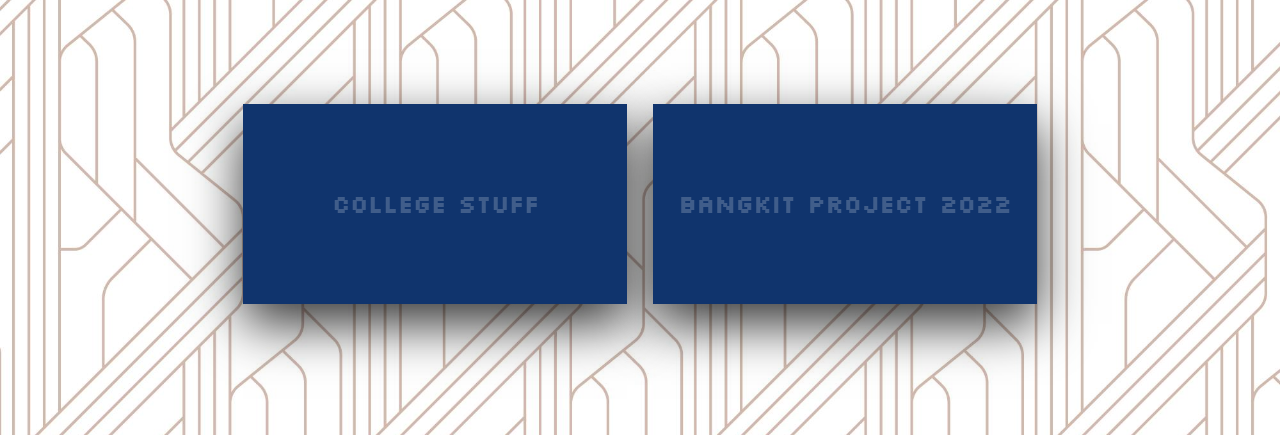
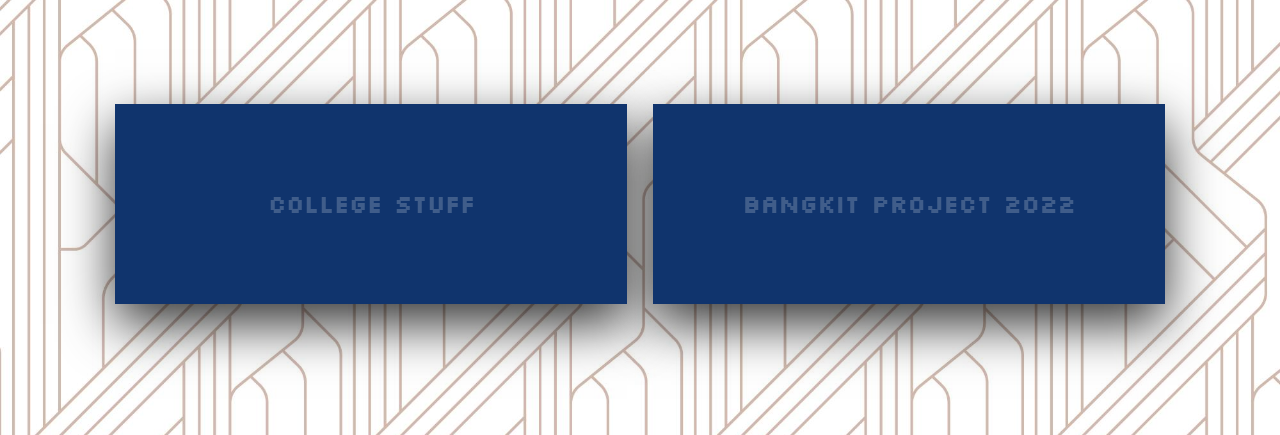
Before and after one commit to HasyimAP/HasyimAP.github.io, a plain HTML site: page index.html in a window 1280 px wide. Shown: the part 365-800 px from the top of the page. Drawn offline with Linux system fonts and the light colour scheme.

Commit message:
Update style.css

```diff
--- a/style.css
+++ b/style.css
@@ -43,7 +43,7 @@ p.header {
 }
 
 .container .card .face{
-    width: 30vw;
+    width: 40vw;
     height: 200px;
     transition: 0.5s;
 }
@@ -103,6 +103,21 @@ p.header {
     text-align: center;
 }
 
+.container .card .face.face2 .content a{
+    margin: 15px 0 0;
+    display: inline-block;
+    text-decoration: none;
+    font-weight: 900;
+    color: rgb(40, 39, 39);
+    padding: 5px;
+    border: 3px solid rgb(40, 39, 39);
+}
+
+.container .card .face.face2 .content a:hover {
+    background: rgb(40, 39, 39);
+    color: #fff;
+}
+
 @media(max-width: 700px){
     .container{
         font-size: 0.75em;
```
